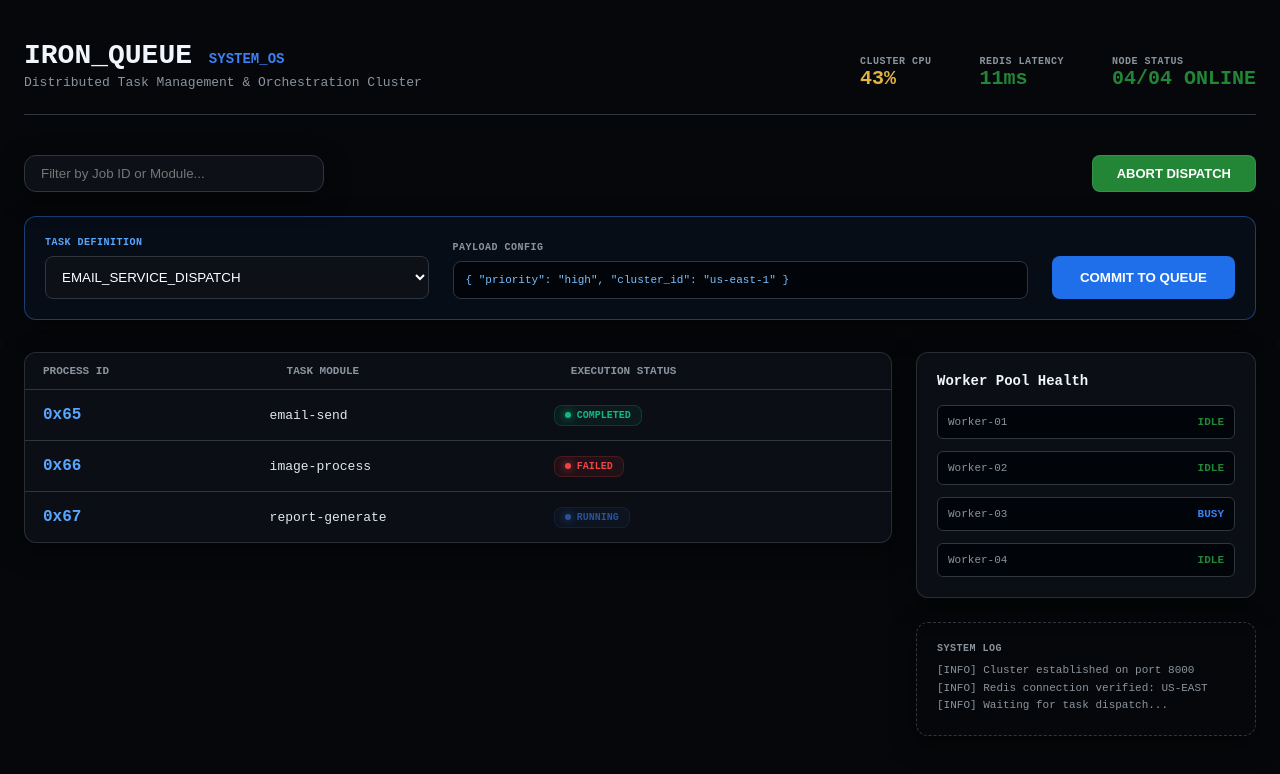
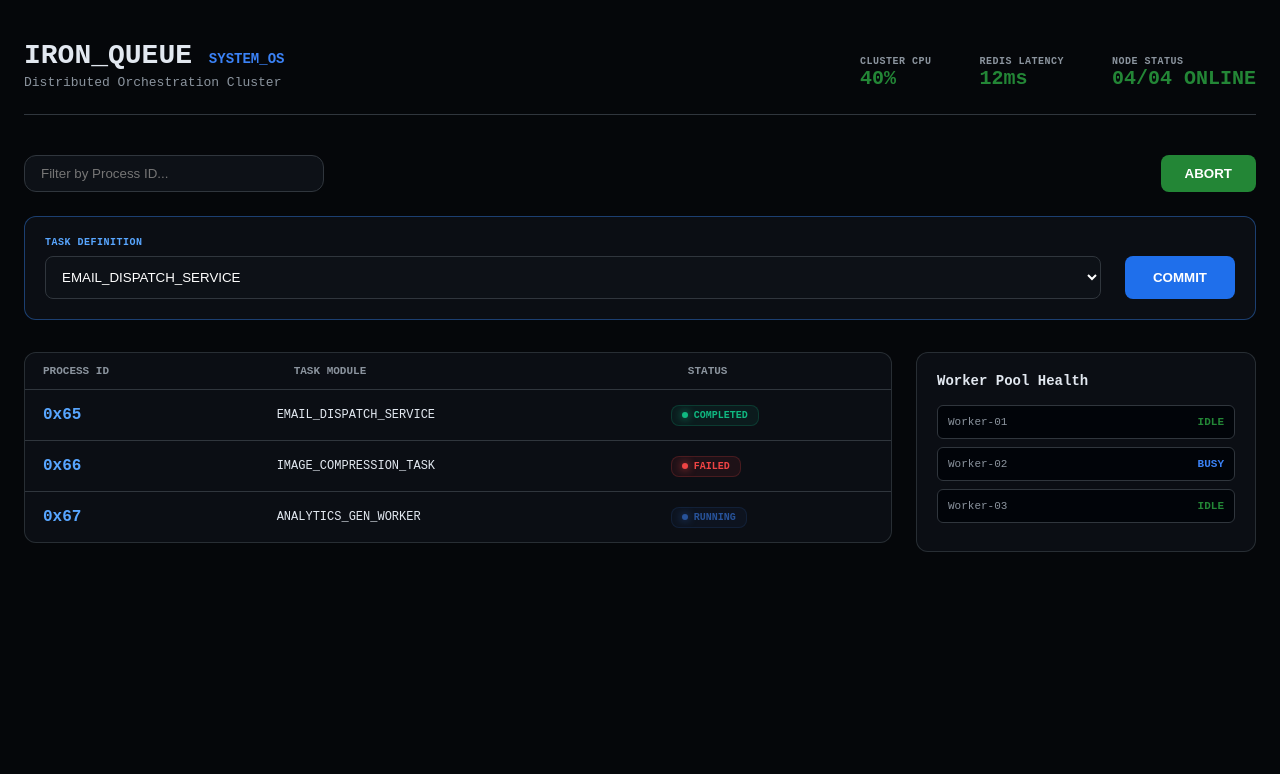
Before and after one commit to tejchid/ironqueue-ui, a React (Vite) app: page / in a window 1280 px wide. Both pictures are taken after a click on the button "DISPATCH NEW TASK". Shown: the top 774 px of the page. Built offline with nearby package versions, Linux system fonts and the light colour scheme; the HTML template or start-up script is replaced by a standard one.

Commit message:
Refactor job types and update initial jobs

```diff
--- a/src/App.tsx
+++ b/src/App.tsx
@@ -5,22 +5,13 @@ const DEMO_MODE = true;
 const API_URL = "/api";
 
 const INITIAL_JOBS = [
-  { id: 101, type: "email-send", status: "COMPLETED", attempts: 0, max_attempts: 3, payload: { to: "user@example.com" } },
-  { id: 102, type: "image-process", status: "FAILED", attempts: 2, max_attempts: 3, payload: { image_id: "img_9821" }, last_error: "Worker timeout" },
-  { id: 103, type: "report-generate", status: "RUNNING", attempts: 1, max_attempts: 3, payload: { report_id: "weekly" } },
+  { id: 101, type: "EMAIL_DISPATCH_SERVICE", status: "COMPLETED", attempts: 0, max_attempts: 3 },
+  { id: 102, type: "IMAGE_COMPRESSION_TASK", status: "FAILED", attempts: 2, max_attempts: 3 },
+  { id: 103, type: "ANALYTICS_GEN_WORKER", status: "RUNNING", attempts: 1, max_attempts: 3 },
 ];
 
-type Job = {
-  id: number;
-  type: string;
-  status: string;
-  attempts: number;
-  max_attempts: number;
-  payload?: any;
-  last_error?: string | null;
-};
+type Job = { id: number; type: string; status: string; attempts: number; max_attempts: number; payload?: any; };
 
-// --- HELPER COMPONENTS ---
 function StatusBadge({ status }: { status: string }) {
   const color = status === "RUNNING" ? "#3b82f6" : status === "COMPLETED" ? "#10b981" : status === "FAILED" ? "#ef4444" : "#9ca3af";
   return (
@@ -36,30 +27,20 @@ export default function App() {
   const [selectedId, setSelectedId] = useState<number | null>(null);
   const [query, setQuery] = useState("");
   const [isAdding, setIsAdding] = useState(false);
-  const [newType, setNewType] = useState("email-send");
+  const [newType, setNewType] = useState("EMAIL_DISPATCH_SERVICE");
+  const [metrics, setMetrics] = useState({ cpu: 42, latency: 12 });
 
-  // Real-time Infrastructure Telemetry (The "Scale" indicators)
-  const [metrics, setMetrics] = useState({ cpu: 42, mem: 68, latency: 12 });
-
+  // Infrastructure Telemetry
   useEffect(() => {
-    const t = setInterval(() => {
-      setMetrics({
-        cpu: Math.floor(Math.random() * 15) + 30,
-        mem: Math.floor(Math.random() * 5) + 65,
-        latency: Math.floor(Math.random() * 8) + 10
-      });
-    }, 2500);
+    const t = setInterval(() => setMetrics({ cpu: Math.floor(Math.random() * 15) + 30, latency: Math.floor(Math.random() * 5) + 10 }), 2500);
     return () => clearInterval(t);
   }, []);
 
-  // Polling logic: Strictly disabled in Demo Mode so manual additions stay put
+  // Polling logic: Disabled in Demo Mode so manual additions stay put
   useEffect(() => {
     if (DEMO_MODE) return;
     const interval = setInterval(async () => {
-      try {
-        const res = await axios.get(`${API_URL}/jobs`);
-        setJobs(res.data);
-      } catch (e) { console.error(e); }
+      try { const res = await axios.get(`${API_URL}/jobs`); setJobs(res.data); } catch (e) { console.error(e); }
     }, 3000);
     return () => clearInterval(interval);
   }, []);
@@ -70,8 +51,7 @@ export default function App() {
       type: newType,
       status: "QUEUED",
       attempts: 0,
-      max_attempts: 3,
-      payload: { source: "Internal_Dispatcher", timestamp: new Date().toISOString() }
+      max_attempts: 3
     };
     setJobs(prev => [newJob, ...prev]);
     setIsAdding(false);
@@ -82,7 +62,7 @@ export default function App() {
   return (
     <div style={{ backgroundColor: "#05070a", minHeight: "100vh", color: "#e2e8f0", fontFamily: "'JetBrains Mono', monospace", padding: "40px 24px" }}>
       <style>{`
-        .glow-card { background: rgba(13, 17, 23, 0.8); border: 1px solid rgba(48, 54, 61, 0.8); border-radius: 12px; padding: 20px; box-shadow: 0 8px 24px rgba(0,0,0,0.5); }
+        .glow-card { background: rgba(13, 17, 23, 0.8); border: 1px solid rgba(48, 54, 61, 0.8); border-radius: 12px; padding: 20px; }
         .pulse { animation: pulse-kf 2s infinite; }
         @keyframes pulse-kf { 0%, 100% { opacity: 1; } 50% { opacity: 0.4; } }
         .stat-label { font-size: 10px; color: #8b949e; text-transform: uppercase; font-weight: 700; letter-spacing: 0.05em; }
@@ -91,55 +71,38 @@ export default function App() {
 
       <div style={{ maxWidth: 1400, margin: "0 auto" }}>
 
-        {/* INFRASTRUCTURE MONITOR BAR */}
+        {/* TELEMETRY HEADER */}
         <header style={{ display: "flex", justifyContent: "space-between", alignItems: "flex-end", marginBottom: 40, borderBottom: "1px solid #30363d", paddingBottom: 24 }}>
           <div>
-            <h1 style={{ fontSize: 28, fontWeight: 800, margin: 0, color: "#f0f6fc" }}>IRON_QUEUE <span style={{ color: "#3b82f6", fontSize: 14 }}>SYSTEM_OS</span></h1>
-            <p style={{ margin: "4px 0 0 0", color: "#8b949e", fontSize: 13 }}>Distributed Task Management & Orchestration Cluster</p>
+            <h1 style={{ fontSize: 28, fontWeight: 800, margin: 0 }}>IRON_QUEUE <span style={{ color: "#3b82f6", fontSize: 14 }}>SYSTEM_OS</span></h1>
+            <p style={{ margin: "4px 0 0 0", color: "#8b949e", fontSize: 13 }}>Distributed Orchestration Cluster</p>
           </div>
-
           <div style={{ display: "flex", gap: 48 }}>
-            <div>
-              <div className="stat-label">Cluster CPU</div>
-              <div style={{ fontSize: 20, fontWeight: 700, color: metrics.cpu > 40 ? "#e3b341" : "#238636" }}>{metrics.cpu}%</div>
-            </div>
-            <div>
-              <div className="stat-label">Redis Latency</div>
-              <div style={{ fontSize: 20, fontWeight: 700, color: "#238636" }}>{metrics.latency}ms</div>
-            </div>
-            <div>
-              <div className="stat-label">Node Status</div>
-              <div style={{ fontSize: 20, fontWeight: 700, color: "#238636" }}>04/04 ONLINE</div>
-            </div>
+            <div><div className="stat-label">Cluster CPU</div><div style={{ fontSize: 20, fontWeight: 700, color: "#238636" }}>{metrics.cpu}%</div></div>
+            <div><div className="stat-label">Redis Latency</div><div style={{ fontSize: 20, fontWeight: 700, color: "#238636" }}>{metrics.latency}ms</div></div>
+            <div><div className="stat-label">Node Status</div><div style={{ fontSize: 20, fontWeight: 700, color: "#238636" }}>04/04 ONLINE</div></div>
           </div>
         </header>
 
+        {/* CONTROLS */}
         <div style={{ display: "flex", justifyContent: "space-between", marginBottom: 24 }}>
-           <div style={{ display: 'flex', gap: 12 }}>
-              <input className="glow-card" style={{ padding: "10px 16px", width: 300, background: "#0d1117", border: "1px solid #30363d", color: "#c9d1d9", outline: "none" }} placeholder="Filter by Job ID or Module..." onChange={e => setQuery(e.target.value)} />
-           </div>
-           <button onClick={() => setIsAdding(!isAdding)} style={{ background: "#238636", color: "white", padding: "0 24px", borderRadius: "8px", border: "1px solid rgba(240,246,252,0.1)", fontWeight: 700, cursor: "pointer", fontSize: 13 }}>
-              {isAdding ? "ABORT DISPATCH" : "DISPATCH NEW TASK"}
+           <input className="glow-card" style={{ padding: "10px 16px", width: 300, background: "#0d1117", border: "1px solid #30363d", color: "#c9d1d9", outline: "none" }} placeholder="Filter by Process ID..." onChange={e => setQuery(e.target.value)} />
+           <button onClick={() => setIsAdding(!isAdding)} style={{ background: "#238636", color: "white", padding: "0 24px", borderRadius: "8px", border: "none", fontWeight: 700, cursor: "pointer" }}>
+              {isAdding ? "ABORT" : "DISPATCH NEW TASK"}
            </button>
         </div>
 
         {isAdding && (
-          <div className="glow-card" style={{ marginBottom: 32, display: "flex", gap: 24, alignItems: "flex-end", border: "1px solid #388bfd66", background: "rgba(56, 139, 253, 0.05)" }}>
+          <div className="glow-card" style={{ marginBottom: 32, display: "flex", gap: 24, alignItems: "flex-end", border: "1px solid #388bfd66" }}>
             <div style={{ flex: 1 }}>
               <div className="stat-label" style={{ color: "#58a6ff", marginBottom: 8 }}>Task Definition</div>
               <select value={newType} onChange={e => setNewType(e.target.value)} style={{ width: "100%", background: "#0d1117", border: "1px solid #30363d", color: "white", padding: "12px", borderRadius: "8px" }}>
-                <option value="email-send">EMAIL_SERVICE_DISPATCH</option>
-                <option value="image-process">IMAGE_COMPRESSION_TASK</option>
-                <option value="report-generate">ANALYTICS_REPORT_GEN</option>
+                <option value="EMAIL_DISPATCH_SERVICE">EMAIL_DISPATCH_SERVICE</option>
+                <option value="IMAGE_COMPRESSION_TASK">IMAGE_COMPRESSION_TASK</option>
+                <option value="ANALYTICS_GEN_WORKER">ANALYTICS_GEN_WORKER</option>
               </select>
             </div>
-            <div style={{ flex: 1.5 }}>
-              <div className="stat-label" style={{ marginBottom: 8 }}>Payload Config</div>
-              <div style={{ background: "#010409", padding: "12px", borderRadius: "8px", border: "1px solid #30363d", color: "#79c0ff", fontSize: 11 }}>
-                {`{ "priority": "high", "cluster_id": "us-east-1" }`}
-              </div>
-            </div>
-            <button onClick={triggerNewJob} style={{ background: "#1f6feb", color: "white", padding: "14px 28px", borderRadius: "8px", border: "none", fontWeight: 800, cursor: "pointer" }}>COMMIT TO QUEUE</button>
+            <button onClick={triggerNewJob} style={{ background: "#1f6feb", color: "white", padding: "14px 28px", borderRadius: "8px", border: "none", fontWeight: 800, cursor: "pointer" }}>COMMIT</button>
           </div>
         )}
 
@@ -147,14 +110,12 @@ export default function App() {
           <main>
             <div className="glow-card" style={{ padding: 0, overflow: "hidden" }}>
               <table width="100%" style={{ borderCollapse: "collapse", textAlign: "left" }}>
-                <thead>
-                  <tr><th>Process ID</th><th>Task Module</th><th>Execution Status</th></tr>
-                </thead>
+                <thead><tr><th>Process ID</th><th>Task Module</th><th>Status</th></tr></thead>
                 <tbody>
                   {filtered.map(job => (
                     <tr key={job.id} onClick={() => setSelectedId(job.id)} style={{ borderTop: "1px solid #30363d", cursor: "pointer" }}>
                       <td style={{ padding: "16px 18px", fontWeight: 700, color: "#58a6ff" }}>0x{job.id.toString(16).toUpperCase()}</td>
-                      <td style={{ fontSize: 13 }}>{job.type}</td>
+                      <td style={{ fontSize: 12 }}>{job.type}</td>
                       <td><StatusBadge status={job.status} /></td>
                     </tr>
                   ))}
@@ -165,44 +126,17 @@ export default function App() {
 
           <aside style={{ display: "flex", flexDirection: "column", gap: 24 }}>
             <div className="glow-card">
-              <h3 style={{ margin: "0 0 16px 0", fontSize: 14, color: "#f0f6fc" }}>Worker Pool Health</h3>
-              <div style={{ display: "flex", flexDirection: "column", gap: 12 }}>
-                {['Worker-01', 'Worker-02', 'Worker-03', 'Worker-04'].map((w, i) => (
-                  <div key={w} style={{ display: 'flex', justifyContent: 'space-between', fontSize: 11, padding: '10px', background: '#010409', borderRadius: '6px', border: '1px solid #30363d' }}>
-                    <span style={{ color: '#8b949e' }}>{w}</span>
-                    <span style={{ color: i === 2 ? "#3b82f6" : "#238636", fontWeight: 800 }}>{i === 2 ? "BUSY" : "IDLE"}</span>
-                  </div>
-                ))}
-              </div>
-            </div>
-            <div className="glow-card" style={{ background: "transparent", borderStyle: "dashed", borderColor: "#30363d" }}>
-               <div className="stat-label">System Log</div>
-               <p style={{ fontSize: 11, color: "#8b949e", lineHeight: 1.6, margin: "8px 0 0 0" }}>
-                 [INFO] Cluster established on port 8000<br/>
-                 [INFO] Redis connection verified: US-EAST<br/>
-                 [INFO] Waiting for task dispatch...
-               </p>
+              <h3 style={{ margin: "0 0 16px 0", fontSize: 14 }}>Worker Pool Health</h3>
+              {['Worker-01', 'Worker-02', 'Worker-03'].map((w, i) => (
+                <div key={w} style={{ display: 'flex', justifyContent: 'space-between', fontSize: 11, padding: '10px', background: '#010409', borderRadius: '6px', marginBottom: 8, border: '1px solid #30363d' }}>
+                  <span style={{ color: '#8b949e' }}>{w}</span>
+                  <span style={{ color: i === 1 ? "#3b82f6" : "#238636", fontWeight: 800 }}>{i === 1 ? "BUSY" : "IDLE"}</span>
+                </div>
+              ))}
             </div>
           </aside>
         </div>
       </div>
-
-      {selectedId && (
-        <div onClick={() => setSelectedId(null)} style={{ position: "fixed", inset: 0, background: "rgba(1, 4, 9, 0.8)", backdropFilter: "blur(4px)", display: "flex", justifyContent: "flex-end", zIndex: 100 }}>
-          <div onClick={e => e.stopPropagation()} style={{ width: 500, height: "100%", background: "#0d1117", borderLeft: "1px solid #30363d", padding: 40, boxShadow: "-10px 0 30px rgba(0,0,0,0.5)" }}>
-            <h2 style={{ fontSize: 24, margin: 0 }}>TASK_TRACE_LOG</h2>
-            <div style={{ marginTop: 32, padding: 20, background: "#010409", borderRadius: 12, border: "1px solid #30363d" }}>
-               <div className="stat-label" style={{ marginBottom: 12 }}>Internal Metadata</div>
-               <div style={{ color: "#79c0ff", fontSize: 12, fontFamily: "monospace" }}>
-                 ID: 0x{selectedId.toString(16)}<br/>
-                 REF: iron_task_{selectedId}<br/>
-                 STATE: PERSISTED_IN_POSTGRES
-               </div>
-            </div>
-            <button onClick={() => setSelectedId(null)} style={{ marginTop: 40, width: "100%", background: "#21262d", border: "1px solid #30363d", color: "white", padding: "12px", borderRadius: "8px", cursor: "pointer", fontWeight: 700 }}>CLOSE_TRACE</button>
-          </div>
-        </div>
-      )}
     </div>
   );
 }
```
